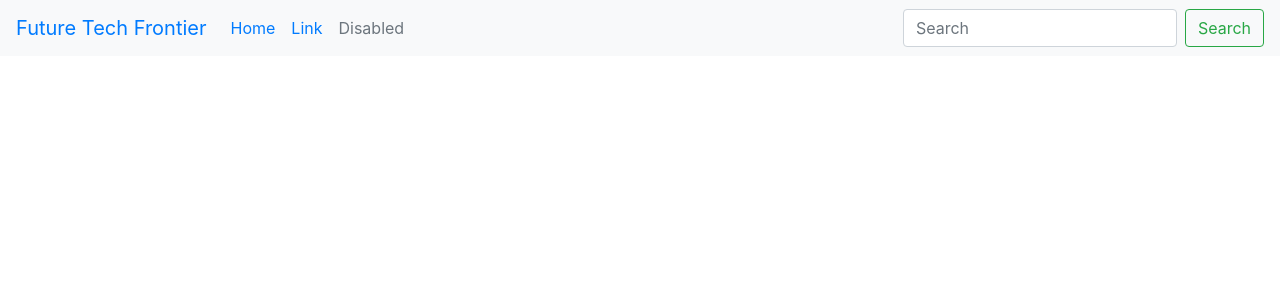
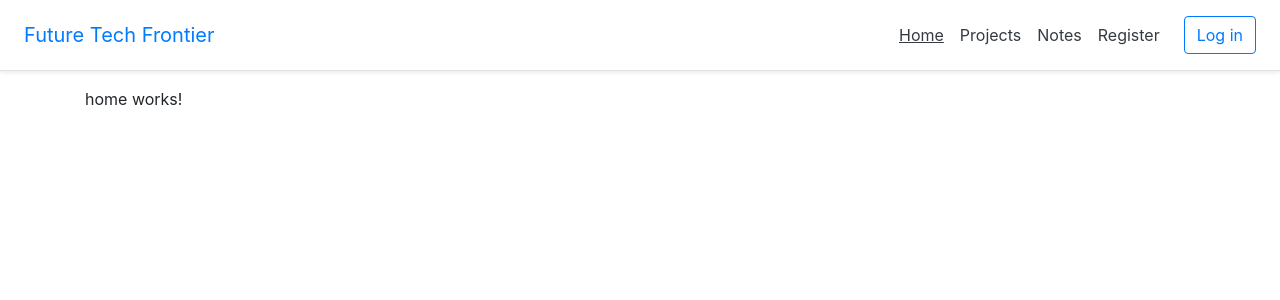
Before and after one commit to Alex-Jay/FutureTechFrontier, an Angular app in the folder angular-src/: page / in a window 1280 px wide. Shown: the top 300 px of the page. Built offline with nearby package versions, Linux system fonts and the light colour scheme.

Commit message:
Implement navbar
+ Add router modules
+ Implement navbar html
+ Route link

```diff
--- a/angular-src/src/app/app.component.html
+++ b/angular-src/src/app/app.component.html
@@ -1 +1,4 @@
 <app-navbar></app-navbar>
+<div class="container">
+    <router-outlet></router-outlet>
+</div>
--- a/angular-src/src/app/app.module.ts
+++ b/angular-src/src/app/app.module.ts
@@ -1,5 +1,8 @@
 import { BrowserModule } from '@angular/platform-browser';
 import { NgModule } from '@angular/core';
+import { FormsModule } from '@angular/forms';
+import { HttpClientModule } from '@angular/common/http';
+import { RouterModule, Routes } from '@angular/router';
 
 import { AppComponent } from './app.component';
 import { NavbarComponent } from './navbar/navbar.component';
@@ -8,6 +11,14 @@ import { RegisterComponent } from './register/register.component';
 import { HomeComponent } from './home/home.component';
 import { DashboardComponent } from './dashboard/dashboard.component';
 import { ProfileComponent } from './profile/profile.component';
+
+const appRoutes: Routes = [
+  { path: '', component: HomeComponent },
+  { path: 'register', component: RegisterComponent },
+  { path: 'login', component: LoginComponent },
+  { path: 'dashboard', component: DashboardComponent },
+  { path: 'profile', component: ProfileComponent }
+]
 
 @NgModule({
   declarations: [
@@ -20,7 +31,10 @@ import { ProfileComponent } from './profile/profile.component';
     ProfileComponent
   ],
   imports: [
-    BrowserModule
+    BrowserModule,
+    FormsModule,
+    HttpClientModule,
+    RouterModule.forRoot(appRoutes)
   ],
   providers: [],
   bootstrap: [AppComponent]
--- a/angular-src/src/app/navbar/navbar.component.css
+++ b/angular-src/src/app/navbar/navbar.component.css
@@ -0,0 +1,3 @@
+.active {
+    text-decoration: underline;
+}
--- a/angular-src/src/app/navbar/navbar.component.html
+++ b/angular-src/src/app/navbar/navbar.component.html
@@ -1,23 +1,10 @@
-<nav class="navbar navbar-expand-md navbar fixed-top bg-light">
-    <a class="navbar-brand" href="#">Future Tech Frontier</a>
-    <button class="navbar-toggler" type="button" data-toggle="collapse" data-target="#navbarCollapse" aria-controls="navbarCollapse" aria-expanded="false" aria-label="Toggle navigation">
-      <span class="navbar-toggler-icon"></span>
-    </button>
-    <div class="collapse navbar-collapse" id="navbarCollapse">
-      <ul class="navbar-nav mr-auto">
-        <li class="nav-item">
-          <a class="nav-link" href="#">Home</a>
-        </li>
-        <li class="nav-item">
-          <a class="nav-link" href="#">Link</a>
-        </li>
-        <li class="nav-item">
-            <a class="nav-link disabled" href="#" tabindex="-1" aria-disabled="true">Disabled</a>
-        </li>
-      </ul>
-      <form class="form-inline mt-2 mt-md-0">
-        <input class="form-control mr-sm-2" type="text" placeholder="Search" aria-label="Search">
-        <button class="btn btn-outline-success my-2 my-sm-0" type="submit">Search</button>
-      </form>
-    </div>
-</nav>
+<div class="d-flex flex-column flex-md-row align-items-center p-3 px-md-4 mb-3 bg-white border-bottom shadow-sm">
+  <h5 class="my-0 mr-md-auto font-weight-normal"><a [routerLink]="['/']">Future Tech Frontier</a></h5>
+  <nav class="my-2 my-md-0 mr-md-3">
+    <a class="p-2 text-dark" [routerLink]="['/']"><span [routerLinkActive]="['active']">Home</span></a>
+    <a class="p-2 text-dark" href="#"><span [routerLinkActive]="['active']">Projects</span></a>
+    <a class="p-2 text-dark" href="#"><span [routerLinkActive]="['active']">Notes</span></a>
+    <a class="p-2 text-dark" [routerLink]="['/register']"><span [routerLinkActive]="['active']">Register</span></a>
+  </nav>
+  <a class="btn btn-outline-primary" [routerLink]="['/login']">Log in</a>
+</div>
--- a/angular-src/src/index.html
+++ b/angular-src/src/index.html
@@ -2,7 +2,8 @@
 <html lang="en">
 <head>
   <meta charset="utf-8">
-  <title>AngularSrc</title>
+  <title>Future Tech Frontier</title>
+  <link rel="spreadsheet" href="https://bootswatch.com/4/pulse/bootstrap.min.css">
   <base href="/">
 
   <meta name="viewport" content="width=device-width, initial-scale=1">
```
